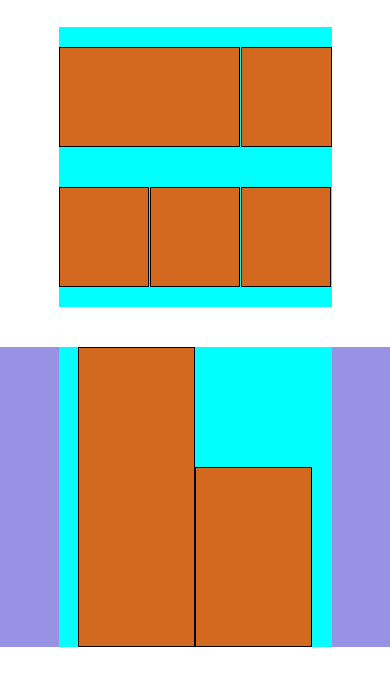
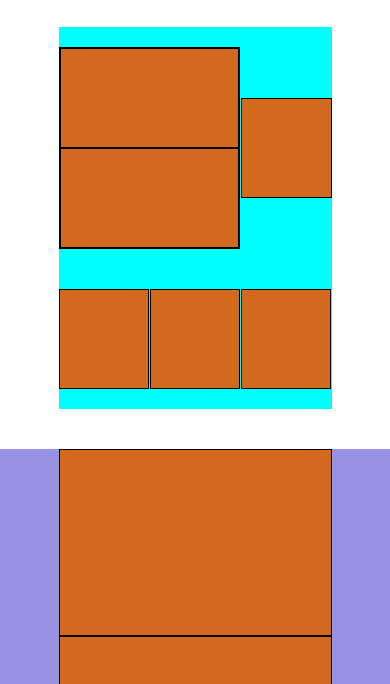
Before and after one commit to SamuelArico99/htmlcss-responsive-layout, a plain HTML site: page index.html in a window 390 px wide. Shown: the part 113-797 px from the top of the page. Drawn offline with Linux system fonts and the light colour scheme.

Commit message:
fine layout, inizio responsive

```diff
--- a/css/style.css
+++ b/css/style.css
@@ -58,9 +58,22 @@ nav ul li {
     background-color: chocolate;
     border: 1px solid black;
     margin: 20px 0;
+    display: flex;
 }
 .cards{
     width: 66.5%;
+}
+.cards-description{
+    width: 60%;
+    height: 100px;
+    background-color: chocolate;
+    border: 1px solid black;
+}
+.cards-photo{
+    width: 40%;
+    height: 100px;
+    background-color: chocolate;
+    border: 1px solid black;
 }
 .card{
     width: 33%;
@@ -165,3 +178,30 @@ display: flex;
     padding: 0 100px;
 }
 /* FOOTER */
+footer > .container{
+    flex-direction: column;
+    align-items: center;
+    padding: 0 100px;
+}
+
+
+/* RESPONSIVE */
+@media screen and (max-width: 768px) {
+    .cards{
+        display: flex;
+        flex-direction: column;
+    }
+    .cards-description, .cards-photo{
+        width: 100%;
+    }
+    #strategic > .container{
+        flex-direction: column;
+        padding: 0;
+    }
+    .box1, .box2{
+        width: 100%;
+    }
+    .box2{
+        align-self: center;
+    }
+}
--- a/index.html
+++ b/index.html
@@ -50,6 +50,12 @@
         <section id="jumbotrone">
             <div class="container">
                 <div class="cards">
+                    <div class="cards-description">
+
+                    </div>
+                    <div class="cards-photo">
+
+                    </div>
 
                 </div>
                 <div class="card">
@@ -171,6 +177,12 @@
 
     <!-- INIZIO FOOTER -->
     <footer>
+        <div class="container">
+            <p>Lorem ipsum dolor sit amet consectetur adipisicing elit. Non, error.</p>
+            <br>
+            <br>
+            <p><a href="">lorem ipsum</a> blbdiiweripewhif <a href="">boolean careers</a></p>
+        </div>
 
     </footer>
     <!-- FINE FOOTER -->
```
